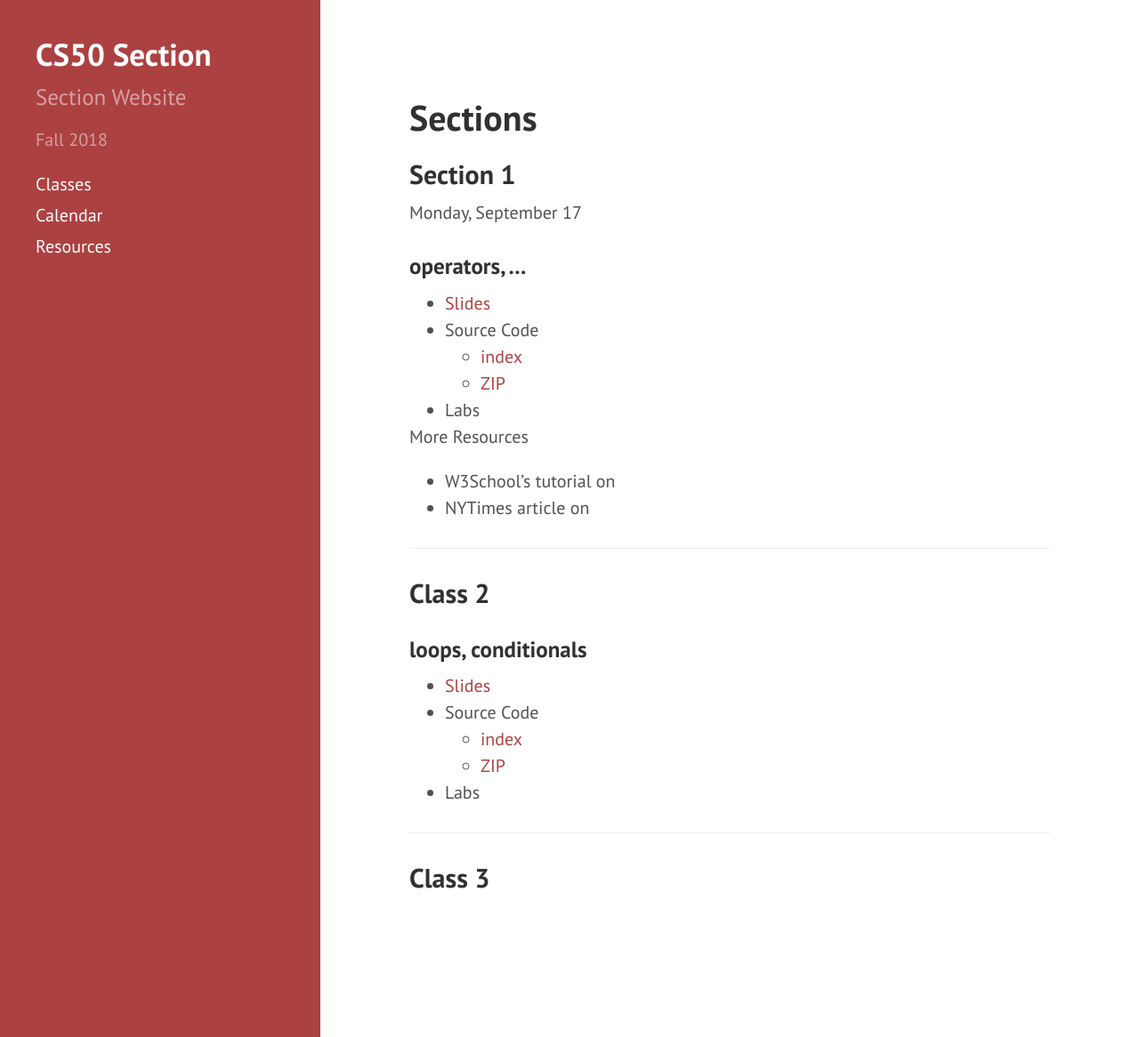
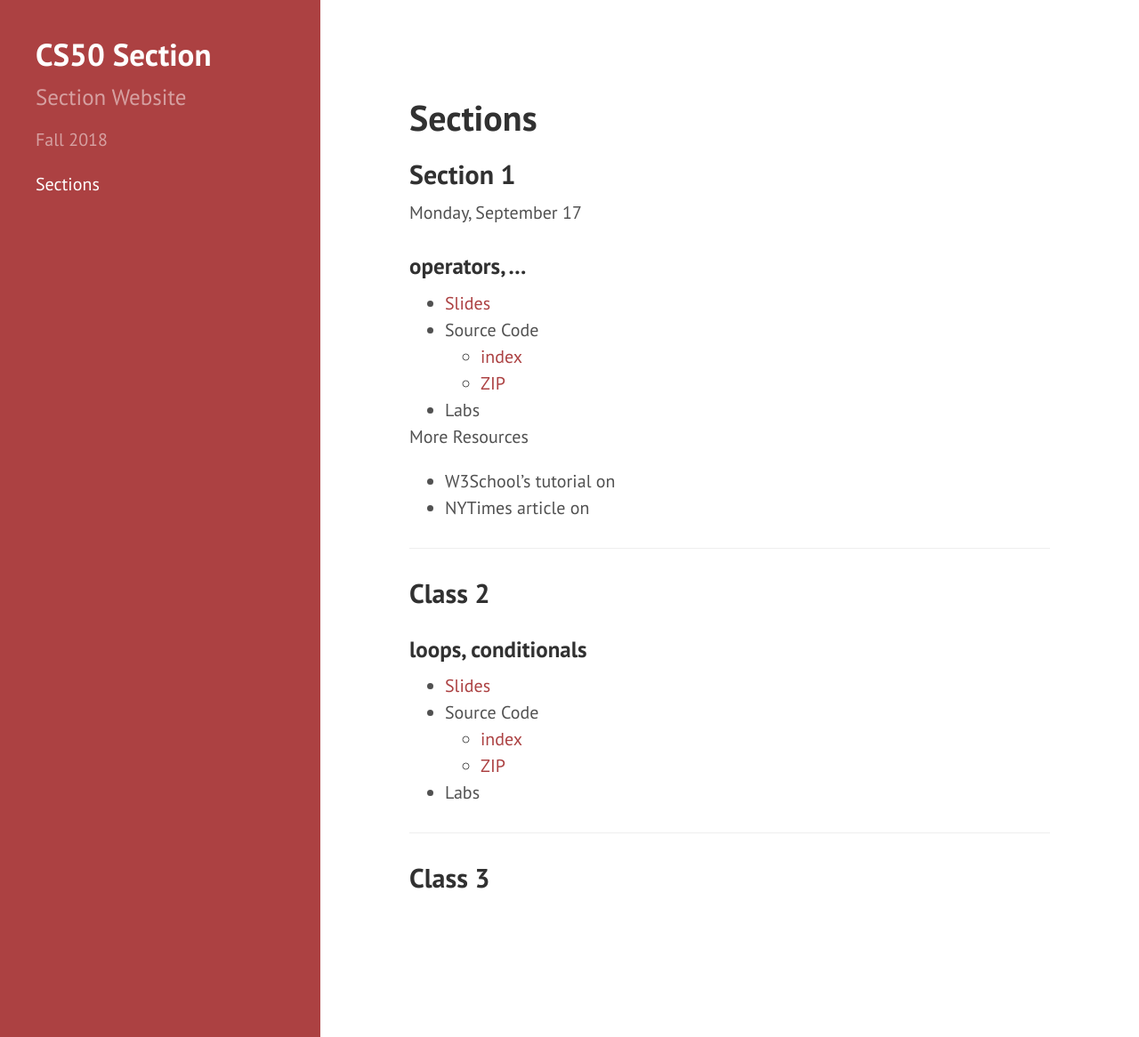
Before and after one commit to veronicanutting/CS50-section, a Jekyll site: the page built from classes.md, in a window 1280 px wide and 1166 px high. Shown: the whole window at 89% size. Built offline with Jekyll 4.4.1, drawn with Linux system fonts in a browser that asks for light colours; nearby versions of some CDN libraries; our own code applies the rules of GitHub Pages for plain Markdown files.

Commit message:
changed yml

```diff
--- a/_config.yml
+++ b/_config.yml
@@ -1,6 +1,4 @@
 exclude:
   - README.md
 menu:
-  Classes: classes
-  Calendar: calendar
-  Resources: resources
+  Sections: sections
```
